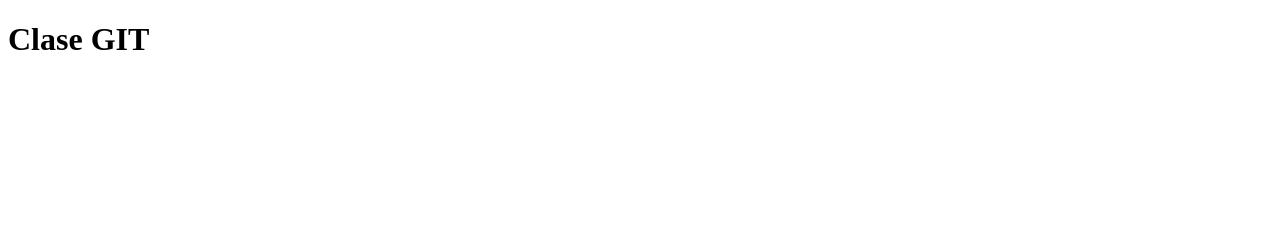
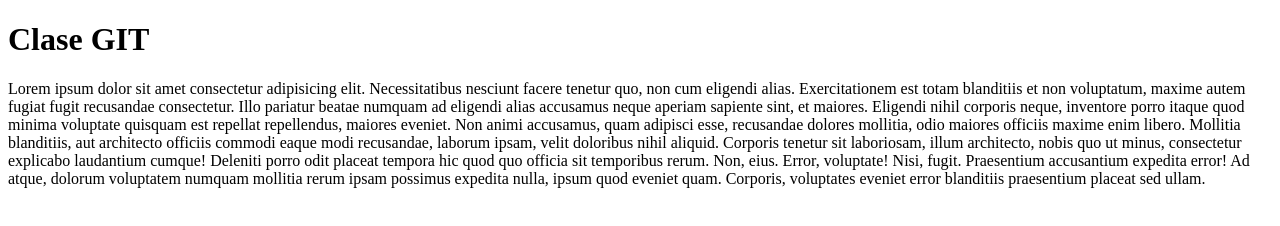
Before and after one commit to MiguelMontoro/Repositorio2, a plain HTML site: page index.html in a window 1280 px wide. Drawn offline with Linux system fonts and the light colour scheme.

Commit message:
modificacion

```diff
--- a/index.html
+++ b/index.html
@@ -8,5 +8,10 @@
 </head>
 <body>
     <h1>Clase GIT</h1>
+    <p>Lorem ipsum dolor sit amet consectetur adipisicing elit. Necessitatibus nesciunt facere tenetur quo, non cum eligendi alias. Exercitationem est totam blanditiis et non voluptatum, maxime autem fugiat fugit recusandae consectetur.
+    Illo pariatur beatae numquam ad eligendi alias accusamus neque aperiam sapiente sint, et maiores. Eligendi nihil corporis neque, inventore porro itaque quod minima voluptate quisquam est repellat repellendus, maiores eveniet.
+    Non animi accusamus, quam adipisci esse, recusandae dolores mollitia, odio maiores officiis maxime enim libero. Mollitia blanditiis, aut architecto officiis commodi eaque modi recusandae, laborum ipsam, velit doloribus nihil aliquid.
+    Corporis tenetur sit laboriosam, illum architecto, nobis quo ut minus, consectetur explicabo laudantium cumque! Deleniti porro odit placeat tempora hic quod quo officia sit temporibus rerum. Non, eius. Error, voluptate!
+    Nisi, fugit. Praesentium accusantium expedita error! Ad atque, dolorum voluptatem numquam mollitia rerum ipsam possimus expedita nulla, ipsum quod eveniet quam. Corporis, voluptates eveniet error blanditiis praesentium placeat sed ullam.</p>
 </body>
 </html>
```
Also changed, not shown: styles.css (added).
